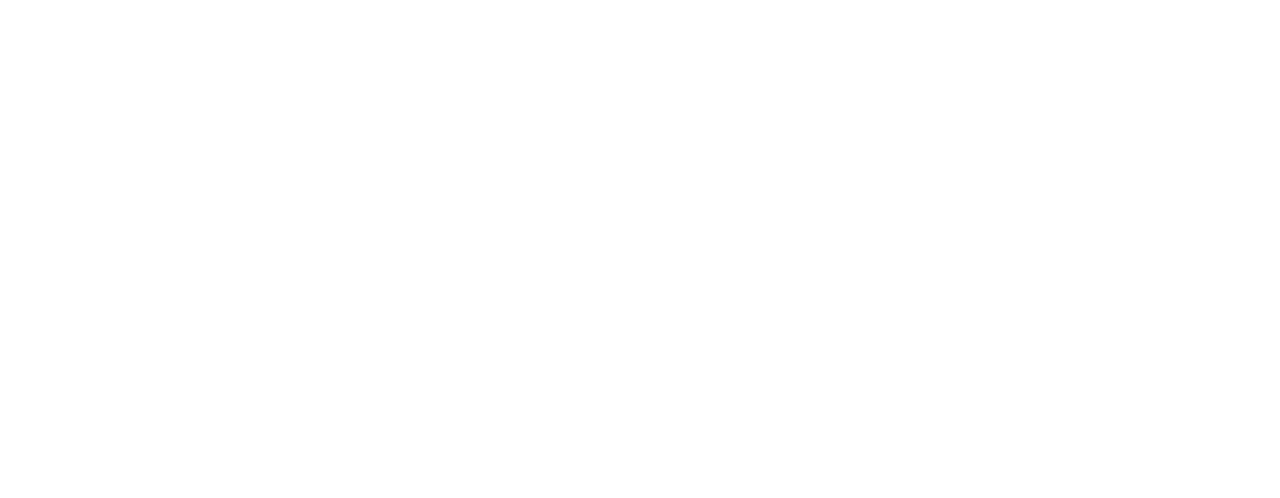
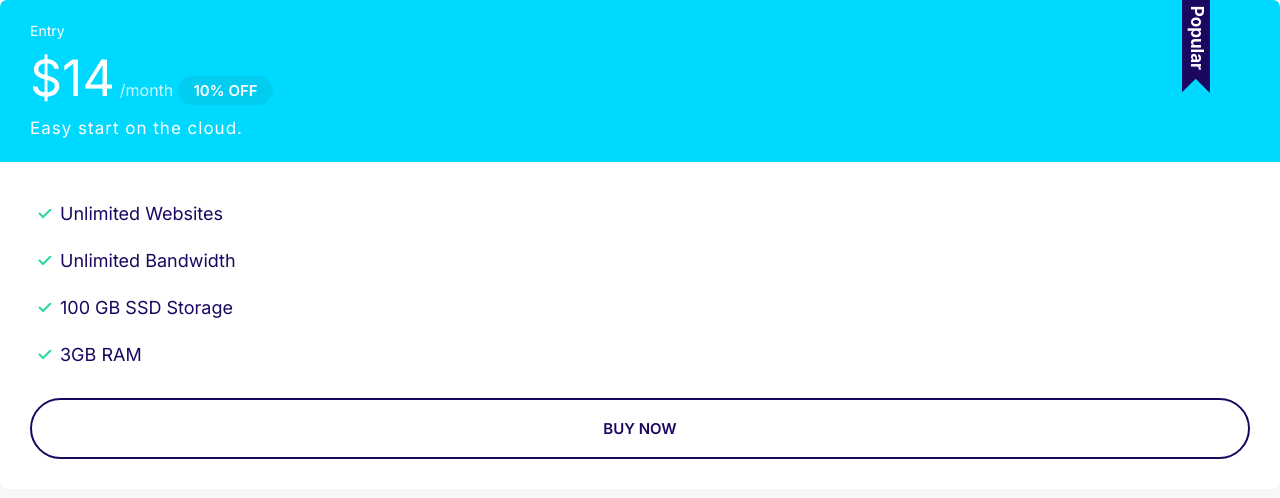
Before and after one commit to allanviguilla/moshify-demo, a plain HTML site: page index.html in a window 1280 px wide. Drawn offline with Linux system fonts and the light colour scheme.

Commit message:
add plan primary "skin" with popular badge

```diff
--- a/css/styles.css
+++ b/css/styles.css
@@ -340,6 +340,19 @@ white-space: nowrap;
     margin-bottom: 2rem;
 }
 
+.plan--popular .card__header{
+    position: relative;
+}
+
+.plan--popular .card__header::before{
+    content: url(../img/popular.svg);
+    width: 40px;
+    display: inline-block;
+    position: absolute;
+    top: -7px;
+    right: 5%;
+}
+
 @media screen and (min-width: 1024px) {
     .plan__name{
         font-size: 1.4rem;
--- a/index.html
+++ b/index.html
@@ -13,5 +13,27 @@
     <link rel="stylesheet" href="css/styles.css" />
     <title>Document</title>
   </head>
-  <body></body>
+  <body>
+    <div class="plan plan--popular">
+      <div class="card card--secondary">
+        <header class="card__header">
+          <!-- <img src="img/popular.svg" alt="" /> -->
+          <h3 class="plan__name">Entry</h3>
+          <span class="plan__price">$14</span>
+          <span class="plan__billing-cycle">/month</span>
+          <span class="badge badge--secondary badge--small">10% OFF</span>
+          <span class="plan__description">Easy start on the cloud.</span>
+        </header>
+        <div class="card__body">
+          <ul class="list list--ticks">
+            <li class="list__item">Unlimited Websites</li>
+            <li class="list__item">Unlimited Bandwidth</li>
+            <li class="list__item">100 GB SSD Storage</li>
+            <li class="list__item">3GB RAM</li>
+          </ul>
+          <button class="btn btn--outline btn--block">Buy Now</button>
+        </div>
+      </div>
+    </div>
+  </body>
 </html>
```
Also changed, not shown: img/popular.svg (added).
